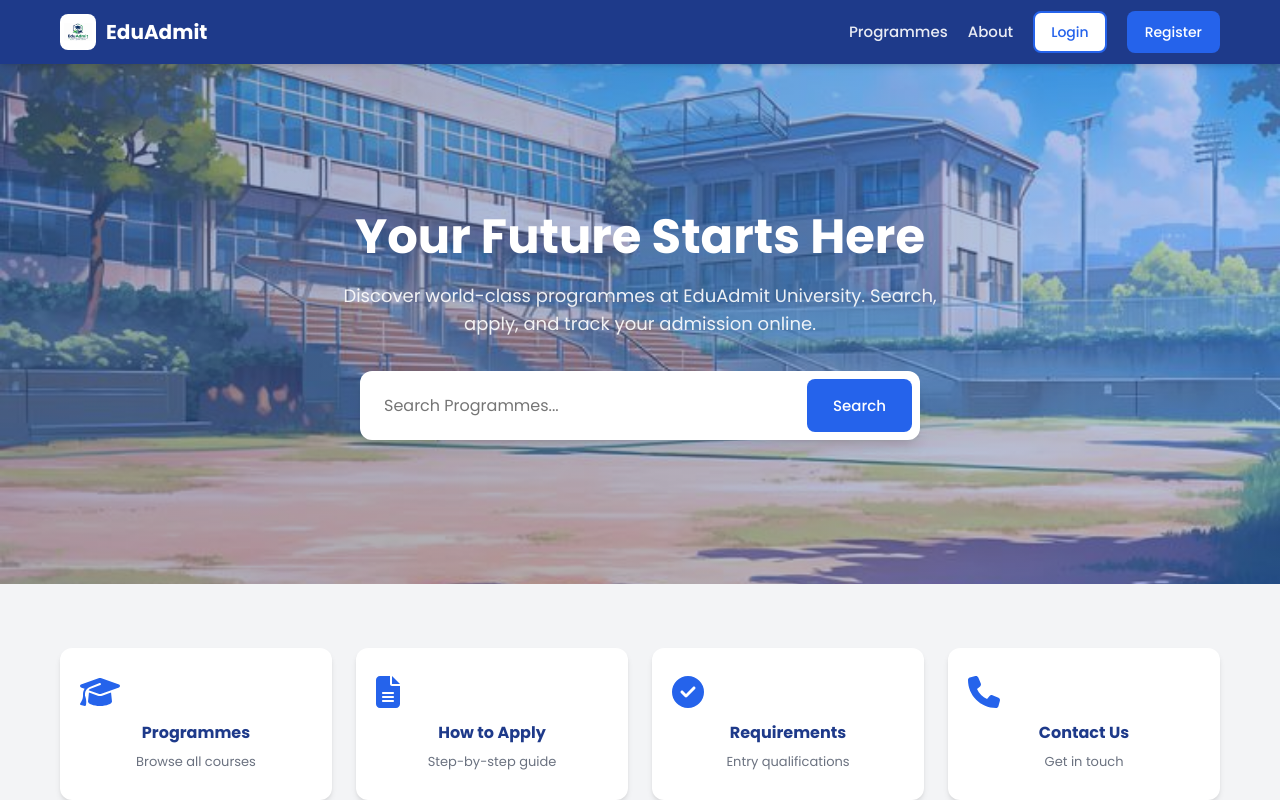
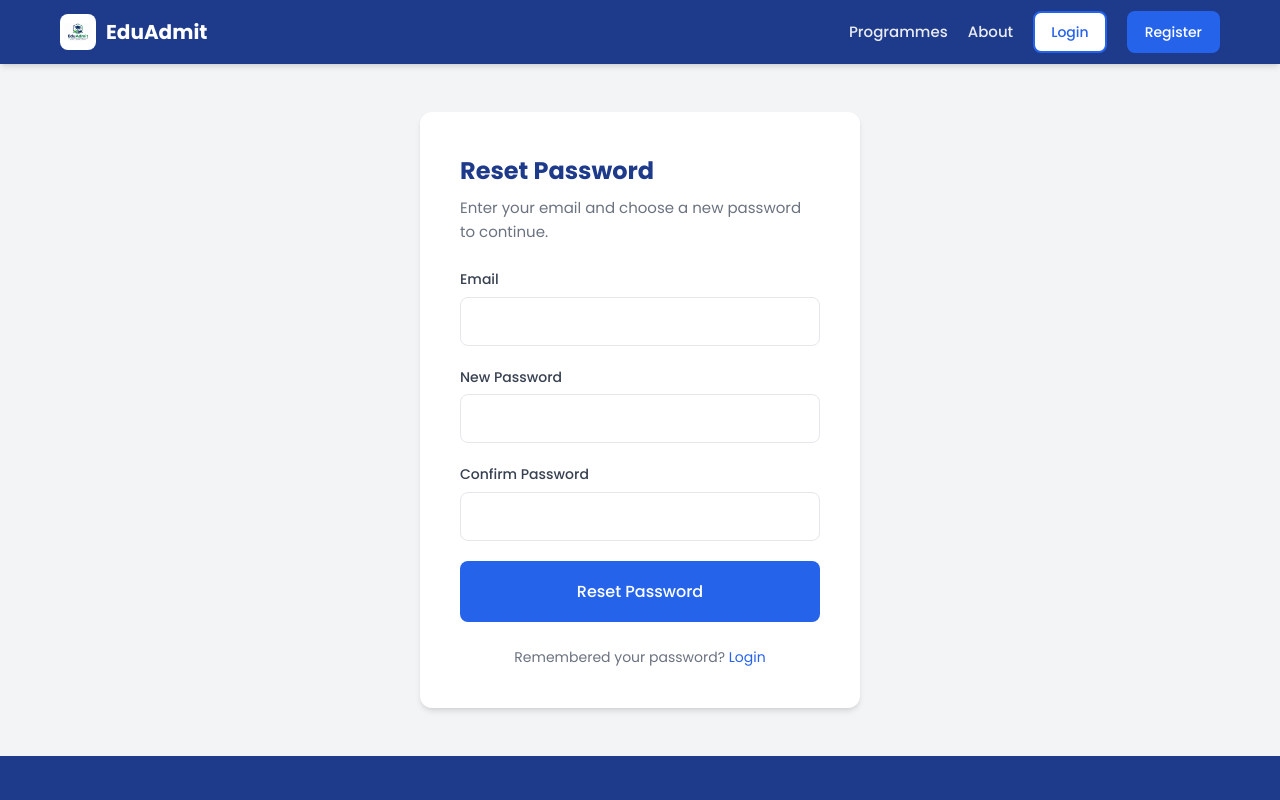
Before and after one commit to Hub-morris/EduAdmitt, a React (Vite) app in the folder frontend/: page /forgot-password in a window 1280 px wide. Before the commit this address led to /. Shown: the top 800 px of the page. Built offline with nearby package versions, Linux system fonts and the light colour scheme; no server answers.

Commit message:
Add forgot password page and backend password reset endpoint

```diff
--- a/frontend/src/App.jsx
+++ b/frontend/src/App.jsx
@@ -10,6 +10,7 @@ const ProgrammeDetailPage = lazy(() => import('./pages/student/ProgrammeDetailPa
 const SelectionPage = lazy(() => import('./pages/student/SelectionPage'));
 const LoginPage = lazy(() => import('./pages/student/LoginPage'));
 const RegisterPage = lazy(() => import('./pages/student/RegisterPage'));
+const ForgotPasswordPage = lazy(() => import('./pages/student/ForgotPasswordPage'));
 const ApplicationPage = lazy(() => import('./pages/student/ApplicationPage'));
 const StatusPage = lazy(() => import('./pages/student/StatusPage'));
 const OfferLetterPage = lazy(() => import('./pages/student/OfferLetterPage'));
@@ -43,6 +44,7 @@ function AppRoutes() {
         <Route path="/programmes/:id" element={<ProgrammeDetailPage />} />
         <Route path="/about" element={<AboutPage />} />
         <Route path="/login" element={<LoginPage />} />
+        <Route path="/forgot-password" element={<ForgotPasswordPage />} />
         <Route path="/register" element={<RegisterPage />} />
         <Route path="/select" element={<ProtectedRoute role="student"><SelectionPage /></ProtectedRoute>} />
         <Route path="/apply" element={<ProtectedRoute role="student"><ApplicationPage /></ProtectedRoute>} />
--- /dev/null
+++ b/frontend/src/pages/student/ForgotPasswordPage.jsx
@@ -0,0 +1,96 @@
+import { useState } from 'react';
+import { Link, useNavigate } from 'react-router-dom';
+import Navbar from '../../components/Navbar';
+import Footer from '../../components/Footer';
+import FadeIn from '../../components/FadeIn';
+import api from '../../api/client';
+import './AuthPages.css';
+
+export default function ForgotPasswordPage() {
+  const [email, setEmail] = useState('');
+  const [newPassword, setNewPassword] = useState('');
+  const [confirmPassword, setConfirmPassword] = useState('');
+  const [error, setError] = useState('');
+  const [success, setSuccess] = useState('');
+  const [loading, setLoading] = useState(false);
+  const navigate = useNavigate();
+
+  const handleSubmit = async (e) => {
+    e.preventDefault();
+    setError('');
+    setSuccess('');
+
+    if (newPassword !== confirmPassword) {
+      setError('Passwords do not match');
+      return;
+    }
+
+    setLoading(true);
+    try {
+      const { data } = await api.post('/auth/forgot-password', { email, newPassword });
+      if (data.success) {
+        setSuccess(data.message || 'Password reset successful. Please log in.');
+        setTimeout(() => navigate('/login'), 1500);
+      } else {
+        setError(data.error || 'Failed to reset password');
+      }
+    } catch (err) {
+      setError(err.response?.data?.details || err.response?.data?.error || 'Failed to reset password');
+    } finally {
+      setLoading(false);
+    }
+  };
+
+  return (
+    <div className="page-layout">
+      <Navbar />
+      <main className="auth-page">
+        <FadeIn className="auth-card card">
+          <h1>Reset Password</h1>
+          <p className="auth-subtitle">Enter your email and choose a new password to continue.</p>
+          {error && <div className="alert alert-error">{error}</div>}
+          {success && <div className="alert alert-success">{success}</div>}
+          <form onSubmit={handleSubmit}>
+            <div className="form-group">
+              <label className="form-label">Email</label>
+              <input
+                type="email"
+                className="form-input"
+                value={email}
+                onChange={(e) => setEmail(e.target.value)}
+                required
+              />
+            </div>
+            <div className="form-group">
+              <label className="form-label">New Password</label>
+              <input
+                type="password"
+                className="form-input"
+                value={newPassword}
+                onChange={(e) => setNewPassword(e.target.value)}
+                required
+              />
+            </div>
+            <div className="form-group">
+              <label className="form-label">Confirm Password</label>
+              <input
+                type="password"
+                className="form-input"
+                value={confirmPassword}
+                onChange={(e) => setConfirmPassword(e.target.value)}
+                required
+              />
+            </div>
+            <button type="submit" className="btn btn-primary btn-lg" style={{ width: '100%' }} disabled={loading}>
+              {loading ? 'Resetting password...' : 'Reset Password'}
+            </button>
+          </form>
+          <p className="auth-footer">
+            Remembered your password? <Link to="/login">Login</Link>
+          </p>
+        </FadeIn>
+      </main>
+      <Footer />
+    </div>
+  );
+}
--- a/frontend/src/pages/student/LoginPage.jsx
+++ b/frontend/src/pages/student/LoginPage.jsx
@@ -54,6 +54,7 @@ export default function LoginPage() {
             </button>
           </form>
           <p className="auth-footer">Don't have an account? <Link to="/register">Register</Link></p>
+          <p className="auth-footer">Forgot your password? <Link to="/forgot-password">Reset it here</Link></p>
         </FadeIn>
       </main>
       <Footer />
```
Also changed, not shown: 2 other files (tests, documents, lock files or other folders).
